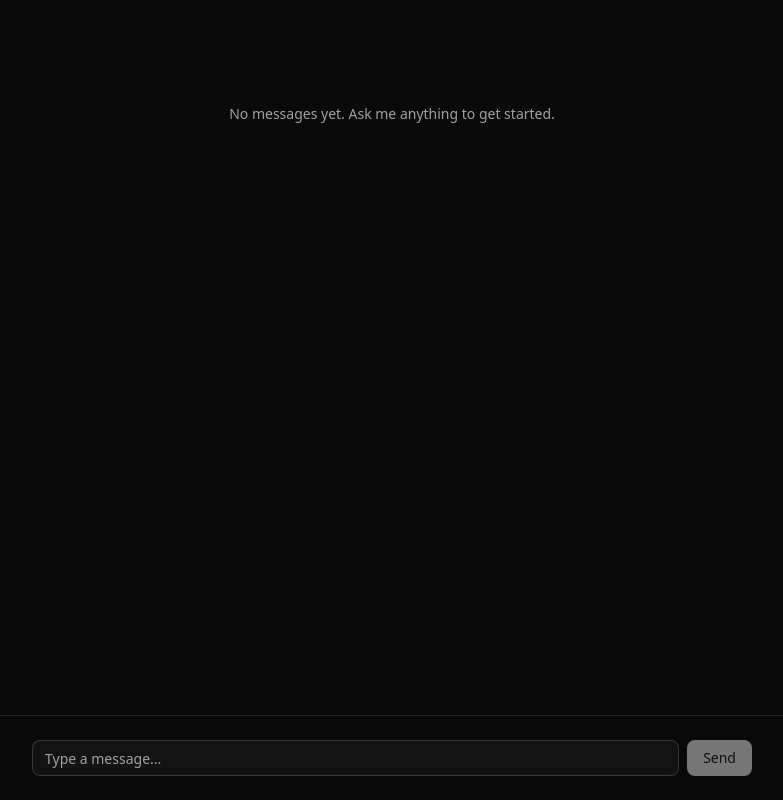
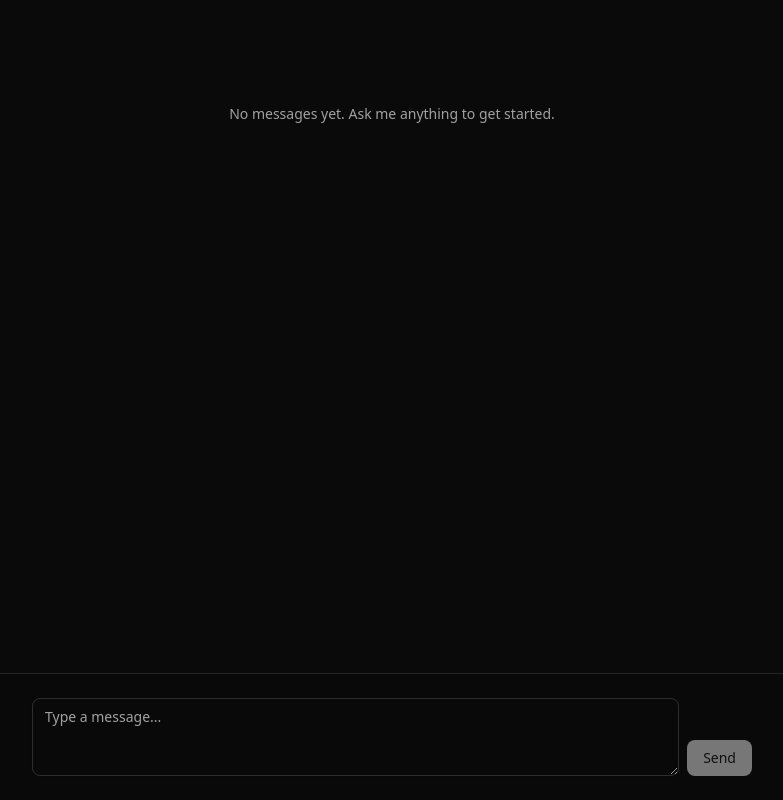
Before and after one commit to ingoau/prompt-injection-thingy, a Next.js app: page / in a window 1280 px wide. Shown: the whole page, without its empty margins (248-1031 px from the left). Built offline with nearby package versions, Linux system fonts and the light colour scheme.

Commit message:
Fix chat newline input

```diff
--- a/app/page.tsx
+++ b/app/page.tsx
@@ -2,10 +2,9 @@
 
 import { useChat } from "@ai-sdk/react";
 import { DefaultChatTransport, UIMessage } from "ai";
-import { FormEvent, useEffect, useMemo, useRef, useState } from "react";
+import { FormEvent, KeyboardEvent, useEffect, useMemo, useRef, useState } from "react";
 
 import { Button } from "@/components/ui/button";
-import { Input } from "@/components/ui/input";
 import { ScrollArea } from "@/components/ui/scroll-area";
 
 function getMessageText(message: UIMessage) {
@@ -43,6 +42,22 @@ export default function Home() {
     await sendMessage({ text: trimmed });
   };
 
+  const handleInputKeyDown = async (event: KeyboardEvent<HTMLTextAreaElement>) => {
+    if (event.key !== "Enter" || event.shiftKey || event.nativeEvent.isComposing) {
+      return;
+    }
+
+    event.preventDefault();
+    const trimmed = input.trim();
+
+    if (!trimmed || isLoading) {
+      return;
+    }
+
+    setInput("");
+    await sendMessage({ text: trimmed });
+  };
+
   return (
     <main className="relative flex h-screen flex-col bg-background">
       <ScrollArea className="min-h-0 flex-1 pb-36">
@@ -67,7 +82,9 @@ export default function Home() {
                         : "bg-muted text-foreground"
                     }`}
                   >
-                    {text || (
+                    {text ? (
+                      <span className="whitespace-pre-wrap break-words">{text}</span>
+                    ) : (
                       <span className="text-muted-foreground italic">
                         {isLoading && message.role === "assistant"
                           ? "Thinking..."
@@ -89,12 +106,15 @@ export default function Home() {
             <p className="text-destructive mb-2 text-sm">{error.message}</p>
           ) : null}
 
-          <form className="flex gap-2" onSubmit={handleSubmit}>
-            <Input
+          <form className="flex items-end gap-2" onSubmit={handleSubmit}>
+            <textarea
               value={input}
               onChange={(event) => setInput(event.target.value)}
+              onKeyDown={handleInputKeyDown}
               placeholder="Type a message..."
               disabled={isLoading}
+              rows={3}
+              className="border-input placeholder:text-muted-foreground focus-visible:border-ring focus-visible:ring-ring/50 min-h-9 max-h-48 flex-1 resize-y rounded-md border bg-transparent px-3 py-2 text-sm shadow-xs transition-[color,box-shadow] outline-none focus-visible:ring-[3px] disabled:cursor-not-allowed disabled:opacity-50"
             />
             <Button type="submit" disabled={isLoading || input.trim().length === 0}>
               {isLoading ? "Sending..." : "Send"}
```
